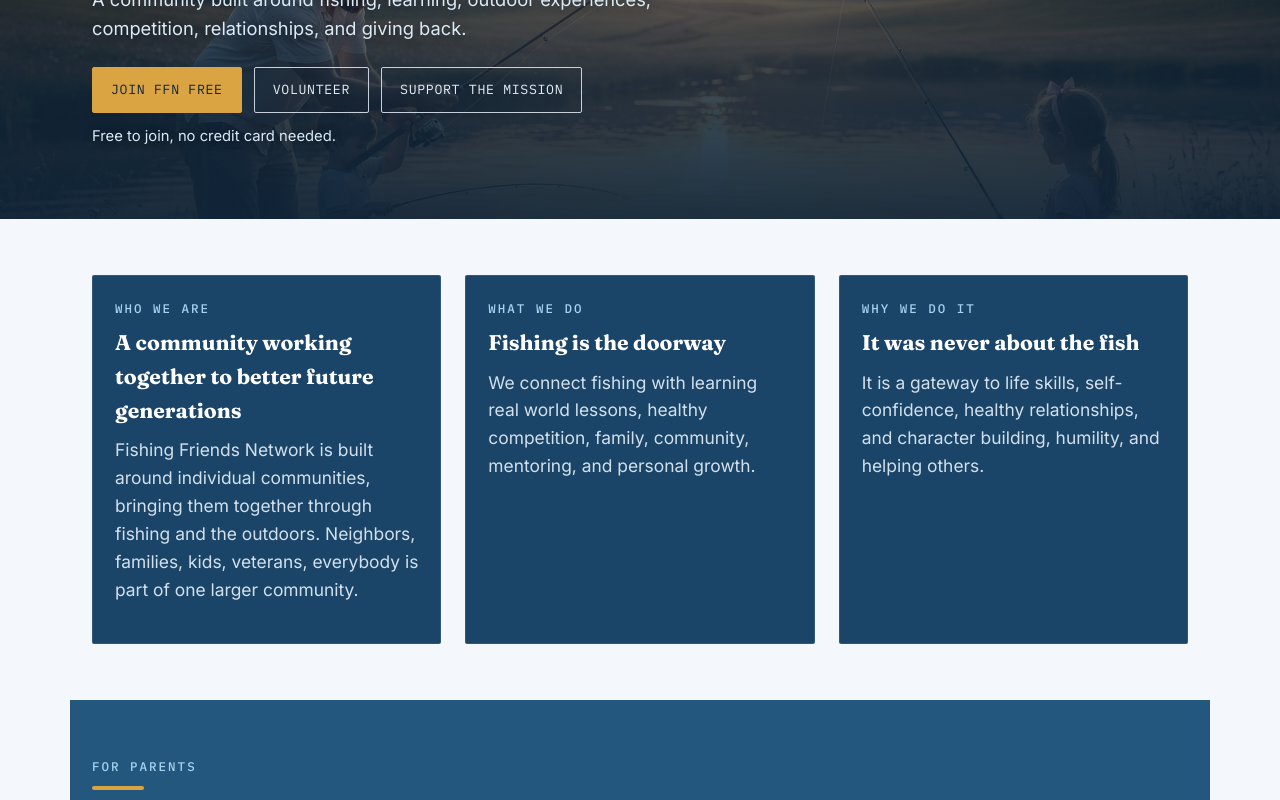
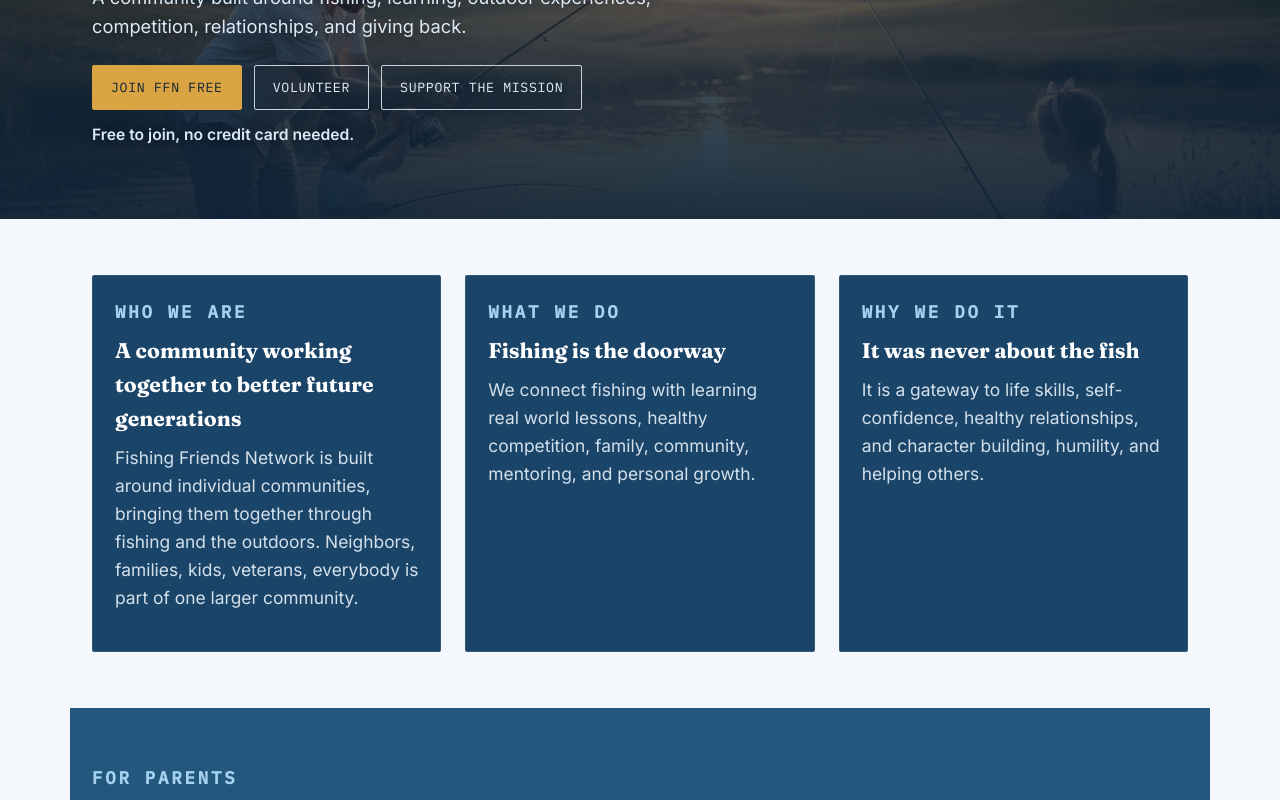
Before and after one commit to mrdonerighthomeservices-rgb/ffn-site, a website: page index.html in a window 1280 px wide. Shown: the part 640-1440 px from the top of the page. Drawn offline with Linux system fonts and the light colour scheme; no server answers.

Commit message:
Add files via upload

```diff
--- a/index.html
+++ b/index.html
@@ -270,7 +270,7 @@
       <a class="btn" href="get-involved.html">Volunteer</a>
       <a class="btn" href="support.html">Support the Mission</a>
     </div>
-    <p style="font-size:.85rem;color:#DCEAF5;text-shadow:0 1px 8px rgba(8,20,32,.6);margin-top:12px;">Free to join, no credit card needed.</p>
+    <p style="font-size:.9rem;font-weight:700;color:#DCEAF5;text-shadow:0 1px 8px rgba(8,20,32,.6);margin-top:12px;">Free to join, no credit card needed.</p>
   </div>
 </section>
 
@@ -278,17 +278,17 @@
 <section class="section">
   <div class="grid cols-3">
     <div class="card">
-      <p class="eyebrow">Who We Are</p>
+      <p class="eyebrow" style="font-size:1rem;font-weight:800;">Who We Are</p>
       <h3>A community working together to better future generations</h3>
       <p>Fishing Friends Network is built around individual communities, bringing them together through fishing and the outdoors. Neighbors, families, kids, veterans, everybody is part of one larger community.</p>
     </div>
     <div class="card">
-      <p class="eyebrow">What We Do</p>
+      <p class="eyebrow" style="font-size:1rem;font-weight:800;">What We Do</p>
       <h3>Fishing is the doorway</h3>
       <p>We connect fishing with learning real world lessons, healthy competition, family, community, mentoring, and personal growth.</p>
     </div>
     <div class="card">
-      <p class="eyebrow">Why We Do It</p>
+      <p class="eyebrow" style="font-size:1rem;font-weight:800;">Why We Do It</p>
       <h3>It was never about the fish</h3>
       <p>It is a gateway to life skills, self-confidence, healthy relationships, and character building, humility, and helping others.</p>
     </div>
@@ -297,7 +297,7 @@
 
 <!-- ================= FOR PARENTS ================= -->
 <section class="section band">
-  <p class="eyebrow">For Parents</p>
+  <p class="eyebrow" style="font-size:1rem;font-weight:800;">For Parents</p>
   <h2>It takes a village. We are trying to be one.</h2>
   <p style="max-width:66ch;">Parents are working, often two jobs or on their own, and there is not always somebody free to stand on the bank for an afternoon. That is what a community is for. FFN is a trusted place where a kid can spend a few hours outdoors, learn something real, and be around good people. Supervised group sessions, multiple adults, out in the open.</p>
   <div class="hero-cta" style="margin-top:16px;">
@@ -316,6 +316,7 @@
       <p class="eyebrow">Mentoring</p>
       <h2>Somebody taught you. Your turn now.</h2>
       <p>Most of us learned to fish because somebody took the time to teach us. A dad, a grandpa, a neighbor, a friend from church. That is the whole idea behind FFN. Passing it on.</p>
+      <p>A mentor is not a replacement for a parent. A mentor is another steady adult offering encouragement and real skills for real life, not just for an afternoon on the water. That is the purpose.</p>
       <p>Everybody has a purpose. Sometimes it just takes one person willing to show up and hand you a rod.</p>
       <a class="btn" href="get-involved.html">Become a mentor</a>
     </div>
```
